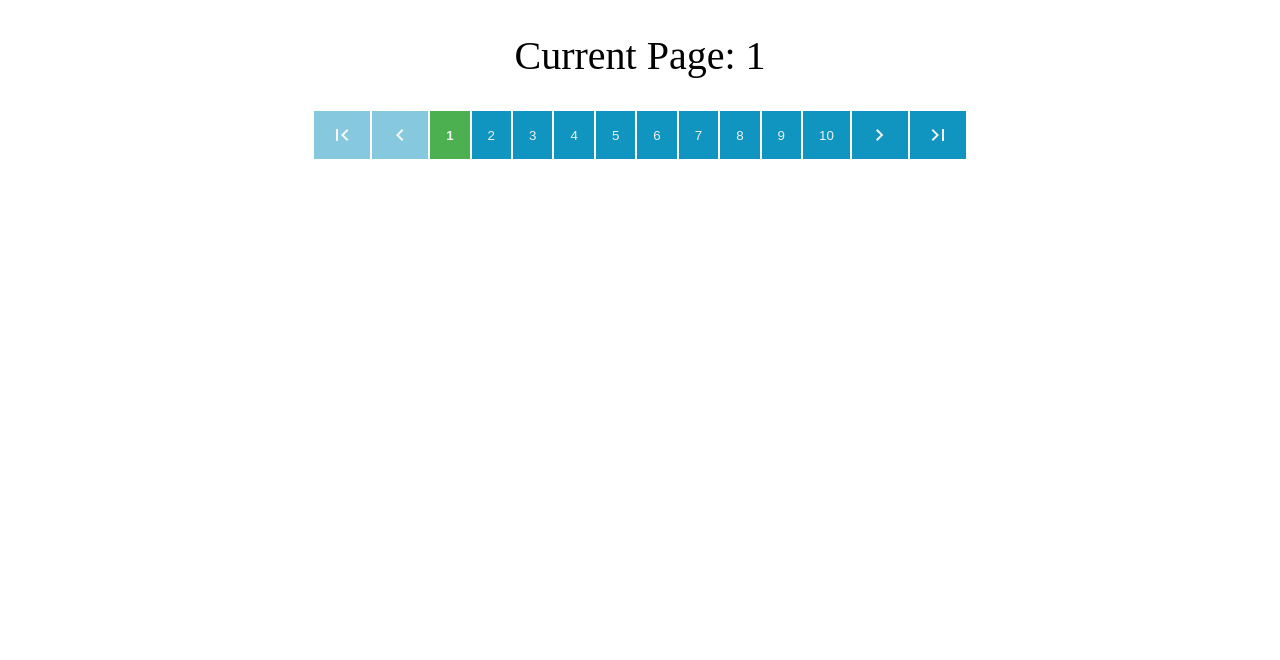
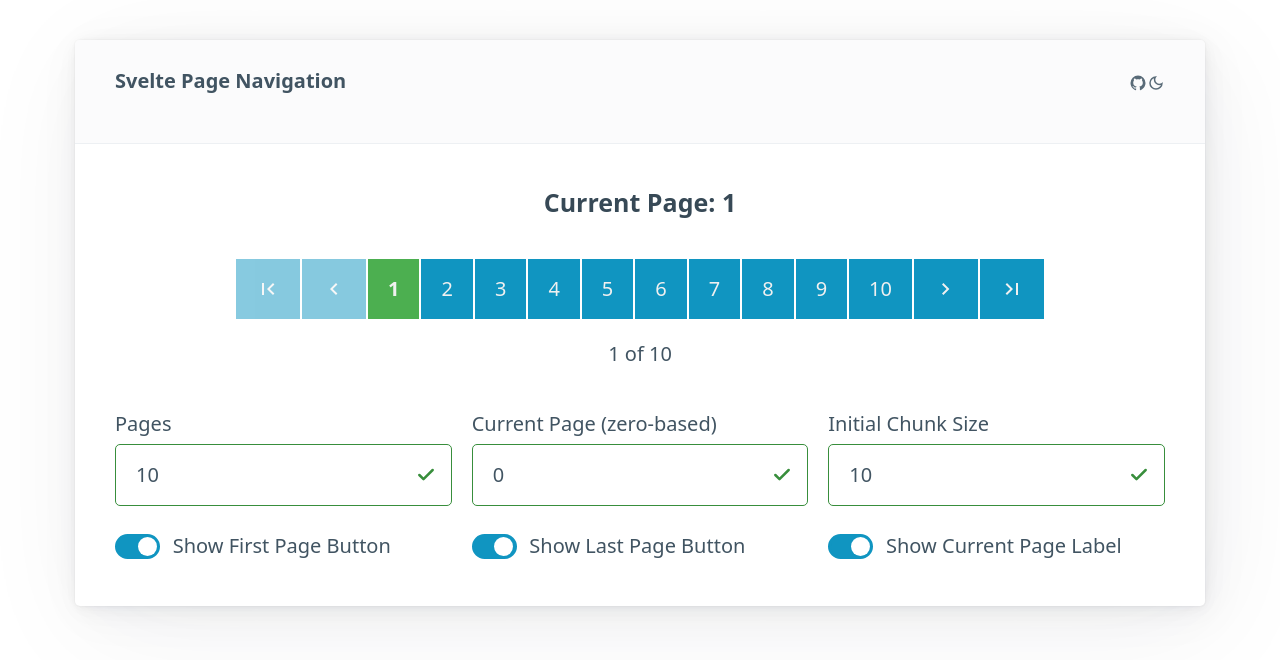
Before and after one commit to francescodessi/svelte-page-navigation, a SvelteKit app: page / in a window 1280 px wide. Shown: the top 660 px of the page. Built offline with nearby package versions, Linux system fonts and the light colour scheme.

Commit message:
Minor fix + Update demo and README

```diff
--- a/src/lib/components/Paginator.svelte
+++ b/src/lib/components/Paginator.svelte
@@ -16,12 +16,15 @@
     export let customPaginatorButton = undefined;
 
     let nav;
-    let chunkSize = initChunkSize;
+    let chunkSize = 0;
     let chunks = [];
     let currentChunk = 0;
-    let showFirstButton = initShowFirstButton;
-    let showLastButton = initShowLastButton;
+    let showFirstButton = true;
+    let showLastButton = true;
 
+    $: showFirstButton = initShowFirstButton;
+    $: showLastButton = initShowLastButton;
+    $: chunkSize = initChunkSize;
     $: chunks = arrayChunks(getArrayOfNumbers(pages), chunkSize);
     $: currentChunk = chunks.findIndex(chunk => chunk.includes(currentPage));
     $: dispatch('change', {page: currentPage});
--- a/src/routes/+page.svelte
+++ b/src/routes/+page.svelte
@@ -1,24 +1,165 @@
 <script>
+	import { onMount } from 'svelte';
 	import Paginator from '$lib/components/Paginator.svelte';
 
+    let theme;
+
+	$: icon = theme === "light" ? "material-symbols:dark-mode-outline" : theme === "dark" ? "material-symbols:light-mode-outline" : undefined;
+    $: label = `Activate ${theme === "light" ? "dark" : "light"} mode`;
+
+    onMount(() => {
+        theme = window.matchMedia("(prefers-color-scheme: dark)").matches ? "dark" : "light";
+    });
+
+    function themSwitch() {
+        theme = document.querySelector("html").getAttribute("data-theme") === "dark" ? "light" : "dark";
+        document.querySelector("html").setAttribute("data-theme", theme);
+    }
+
+	let pages = 10;
+	let inputPagesError;
+
 	let currentPage = 0;
+	let currentPageError;
+
+	let initChunkSize = pages;
+	let initChunkSizeError;
+
+	let initShowFirstButton = true;
+    let initShowLastButton = true;
+    let showCurrentPageLabel = true;
 
 	function pageChangeHandler(event) {
 		currentPage = event.detail.page;
 	}
 
+	function pagesInputHandler(event) {
+		if(Number(event.currentTarget.value) > 0) {
+			pages = Number(event.currentTarget.value);
+			currentPage = currentPage >= 0 && currentPage < pages ? currentPage : 0;
+			initChunkSize = initChunkSize >= 0 && initChunkSize <= pages ? initChunkSize : pages;
+			inputPagesError = undefined;
+		}
+		else {
+			inputPagesError = "It must be an integer greater than 0.";
+		}
+	}
+
+	function currentPageInputHandler(event) {
+		if(Number(event.currentTarget.value) >= 0 && Number(event.currentTarget.value) < pages) {
+			currentPage = Number(event.currentTarget.value);
+			currentPageError = undefined;
+		}
+		else {
+			currentPageError = `It must be an integer greater than or equal to 0 and less than ${pages}.`;
+		}
+	}
+
+	function initChunkSizeInputHandler(event) {
+		if(Number(event.currentTarget.value) >= 0 && Number(event.currentTarget.value) <= pages) {
+			initChunkSize = Number(event.currentTarget.value);
+			initChunkSizeError = undefined;
+		}
+		else {
+			initChunkSizeError = `It must be an integer greater than or equal to 0 and less than or equal to ${pages}.`;
+		}
+	}
 </script>
 
-<div>
-	Current Page: {currentPage + 1}
+<div class="container">
+    <article>
+        <header>
+            <strong>Svelte Page Navigation</strong>
+            <a href="https://github.com/francescodessi/svelte-page-navigation" target="_blank" title="GitHub" role="button" class="secondary outline github-link"><svg xmlns="http://www.w3.org/2000/svg" width="18" height="18" viewBox="0 0 24 24"><path fill="currentColor" d="M12 2A10 10 0 0 0 2 12c0 4.42 2.87 8.17 6.84 9.5c.5.08.66-.23.66-.5v-1.69c-2.77.6-3.36-1.34-3.36-1.34c-.46-1.16-1.11-1.47-1.11-1.47c-.91-.62.07-.6.07-.6c1 .07 1.53 1.03 1.53 1.03c.87 1.52 2.34 1.07 2.91.83c.09-.65.35-1.09.63-1.34c-2.22-.25-4.55-1.11-4.55-4.92c0-1.11.38-2 1.03-2.71c-.1-.25-.45-1.29.1-2.64c0 0 .84-.27 2.75 1.02c.79-.22 1.65-.33 2.5-.33c.85 0 1.71.11 2.5.33c1.91-1.29 2.75-1.02 2.75-1.02c.55 1.35.2 2.39.1 2.64c.65.71 1.03 1.6 1.03 2.71c0 3.82-2.34 4.66-4.57 4.91c.36.31.69.92.69 1.85V21c0 .27.16.59.67.5C19.14 20.16 22 16.42 22 12A10 10 0 0 0 12 2Z"/></svg></a>
+            {#if icon}
+            <button type="button" on:click={themSwitch} class="secondary outline theme-switch-button" title={label}>
+                {#if theme === "light"}
+                    <svg xmlns="http://www.w3.org/2000/svg" width="18" height="18" viewBox="0 0 24 24"><path fill="currentColor" d="M12 21q-3.75 0-6.375-2.625T3 12q0-3.75 2.625-6.375T12 3q.35 0 .688.025t.662.075q-1.025.725-1.638 1.888T11.1 7.5q0 2.25 1.575 3.825T16.5 12.9q1.375 0 2.525-.613T20.9 10.65q.05.325.075.662T21 12q0 3.75-2.625 6.375T12 21Zm0-2q2.2 0 3.95-1.213t2.55-3.162q-.5.125-1 .2t-1 .075q-3.075 0-5.238-2.163T9.1 7.5q0-.5.075-1t.2-1q-1.95.8-3.163 2.55T5 12q0 2.9 2.05 4.95T12 19Zm-.25-6.75Z"/></svg>
+                {:else if theme === "dark"}
+                    <svg xmlns="http://www.w3.org/2000/svg" width="18" height="18" viewBox="0 0 24 24"><path fill="currentColor" d="M12 15q1.25 0 2.125-.875T15 12q0-1.25-.875-2.125T12 9q-1.25 0-2.125.875T9 12q0 1.25.875 2.125T12 15Zm0 2q-2.075 0-3.538-1.463T7 12q0-2.075 1.463-3.538T12 7q2.075 0 3.538 1.463T17 12q0 2.075-1.463 3.538T12 17ZM2 13q-.425 0-.713-.288T1 12q0-.425.288-.713T2 11h2q.425 0 .713.288T5 12q0 .425-.288.713T4 13H2Zm18 0q-.425 0-.713-.288T19 12q0-.425.288-.713T20 11h2q.425 0 .713.288T23 12q0 .425-.288.713T22 13h-2Zm-8-8q-.425 0-.713-.288T11 4V2q0-.425.288-.713T12 1q.425 0 .713.288T13 2v2q0 .425-.288.713T12 5Zm0 18q-.425 0-.713-.288T11 22v-2q0-.425.288-.713T12 19q.425 0 .713.288T13 20v2q0 .425-.288.713T12 23ZM5.65 7.05L4.575 6q-.3-.275-.288-.7t.288-.725q.3-.3.725-.3t.7.3L7.05 5.65q.275.3.275.7t-.275.7q-.275.3-.687.288T5.65 7.05ZM18 19.425l-1.05-1.075q-.275-.3-.275-.713t.275-.687q.275-.3.688-.287t.712.287L19.425 18q.3.275.288.7t-.288.725q-.3.3-.725.3t-.7-.3ZM16.95 7.05q-.3-.275-.288-.687t.288-.713L18 4.575q.275-.3.7-.288t.725.288q.3.3.3.725t-.3.7L18.35 7.05q-.3.275-.7.275t-.7-.275ZM4.575 19.425q-.3-.3-.3-.725t.3-.7l1.075-1.05q.3-.275.712-.275t.688.275q.3.275.288.688t-.288.712L6 19.425q-.275.3-.7.288t-.725-.288ZM12 12Z"/></svg>
+                {/if}
+            </button>
+            {/if}
+        </header>
+
+		<div class="paginator-container">
+			<h4>Current Page: {currentPage + 1}</h4>
+			<Paginator
+				pages={pages}
+				currentPage={currentPage}
+				initChunkSize={initChunkSize}
+				initShowFirstButton={initShowFirstButton}
+				initShowLastButton={initShowLastButton}
+				showCurrentPageLabel={showCurrentPageLabel}
+				on:change={pageChangeHandler} />
+		</div>
+
+        <div class="grid">
+            <label for="pages">
+                Pages
+                <input type="number" id="pages" name="pages" required min="1" aria-invalid={inputPagesError != null} value={pages} on:change={pagesInputHandler}/>
+				{#if inputPagesError}
+					<small class="error">{inputPagesError}</small>
+				{/if}
+            </label>
+            <label for="currentPage">
+                Current Page (zero-based)
+                <input type="number" id="currentPage" name="currentPage" required min="0" max={pages - 1} aria-invalid={currentPageError != null} value={currentPage} on:change={currentPageInputHandler}/>
+				{#if currentPageError}
+					<small class="error">{currentPageError}</small>
+				{/if}
+            </label>
+			<label for="initChunkSize">
+                Initial Chunk Size
+                <input type="number" id="initChunkSize" name="initChunkSize" required min="0" max={pages} aria-invalid={initChunkSizeError != null} value={initChunkSize} on:change={initChunkSizeInputHandler}/>
+				{#if initChunkSizeError}
+					<small class="error">{initChunkSizeError}</small>
+				{/if}
+            </label>
+        </div>
+
+		<div class="grid">
+            <label for="initShowFirstButton">
+				<input type="checkbox" id="initShowFirstButton" name="initShowFirstButton" role="switch" bind:checked={initShowFirstButton}/>
+				Show First Page Button
+            </label>
+			<label for="initShowLastButton">
+				<input type="checkbox" id="initShowLastButton" name="initShowLastButton" role="switch" bind:checked={initShowLastButton}/>
+				Show Last Page Button
+            </label>
+			<label for="showCurrentPageLabel">
+				<input type="checkbox" id="showCurrentPageLabel" name="showCurrentPageLabel" role="switch" bind:checked={showCurrentPageLabel}/>
+				Show Current Page Label
+            </label>
+		</div>
+    </article>
 </div>
 
-<Paginator on:change={pageChangeHandler} />
+<style>
+    @import "https://cdn.jsdelivr.net/npm/@picocss/pico@1/css/pico.min.css";
 
-<style>
-	div {
+    header {
+        display: flex;
+        flex-wrap: wrap;
+    }
+
+    header > :nth-child(2) {
+        margin: 0 0 0 auto;
+    }
+
+    .theme-switch-button, .github-link {
+        width: fit-content;
+        padding: 0;
+        border: 0;
+        box-shadow: none;
+    }
+
+	.paginator-container {
 		text-align: center;
-		font-size: 2.5rem;
 		margin: 2rem auto;
 	}
+
+	.error {
+		color: red;
+	}
 </style>
```
Also changed, not shown: 1 other file (tests, documents, lock files or other folders).
